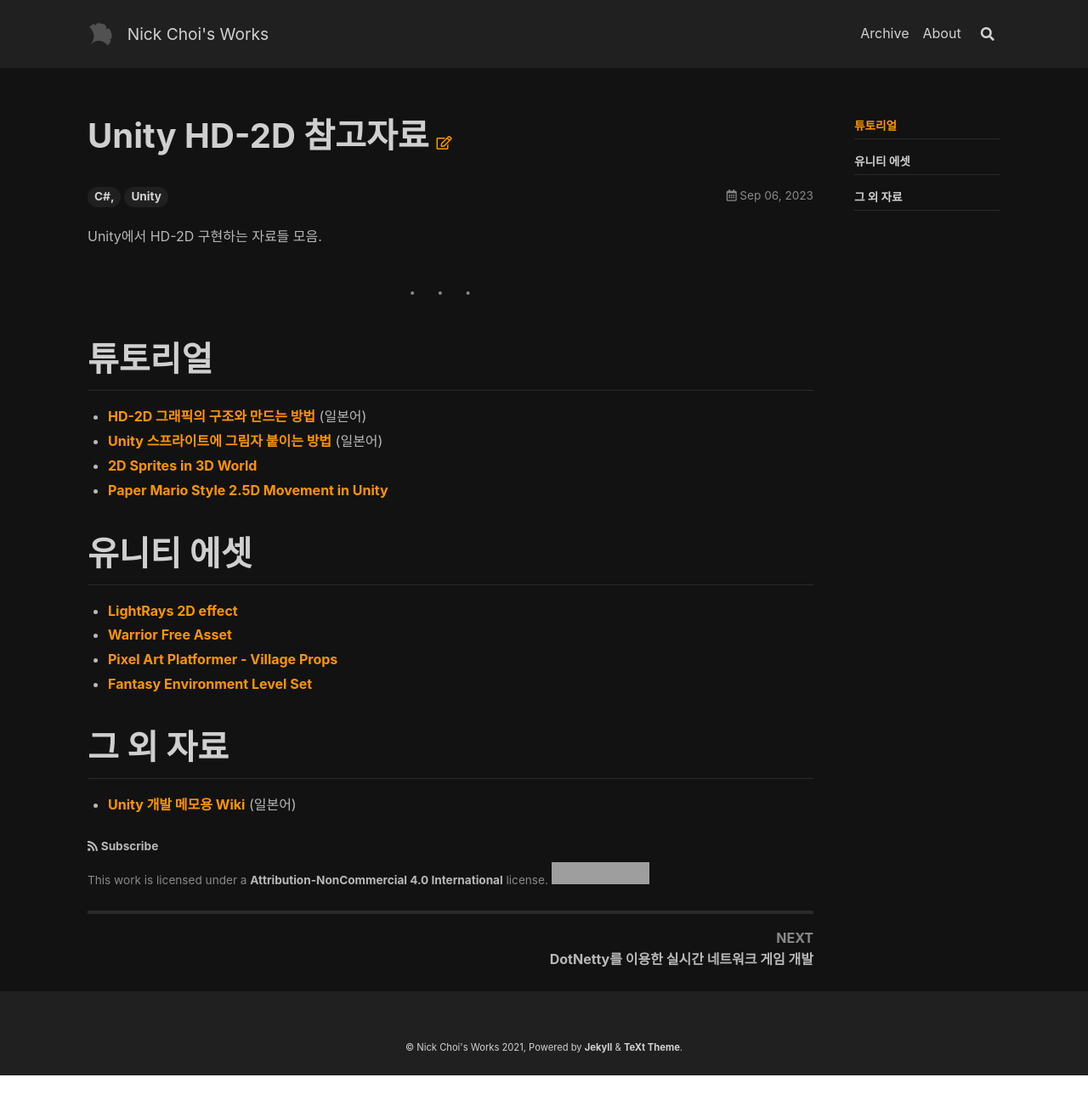
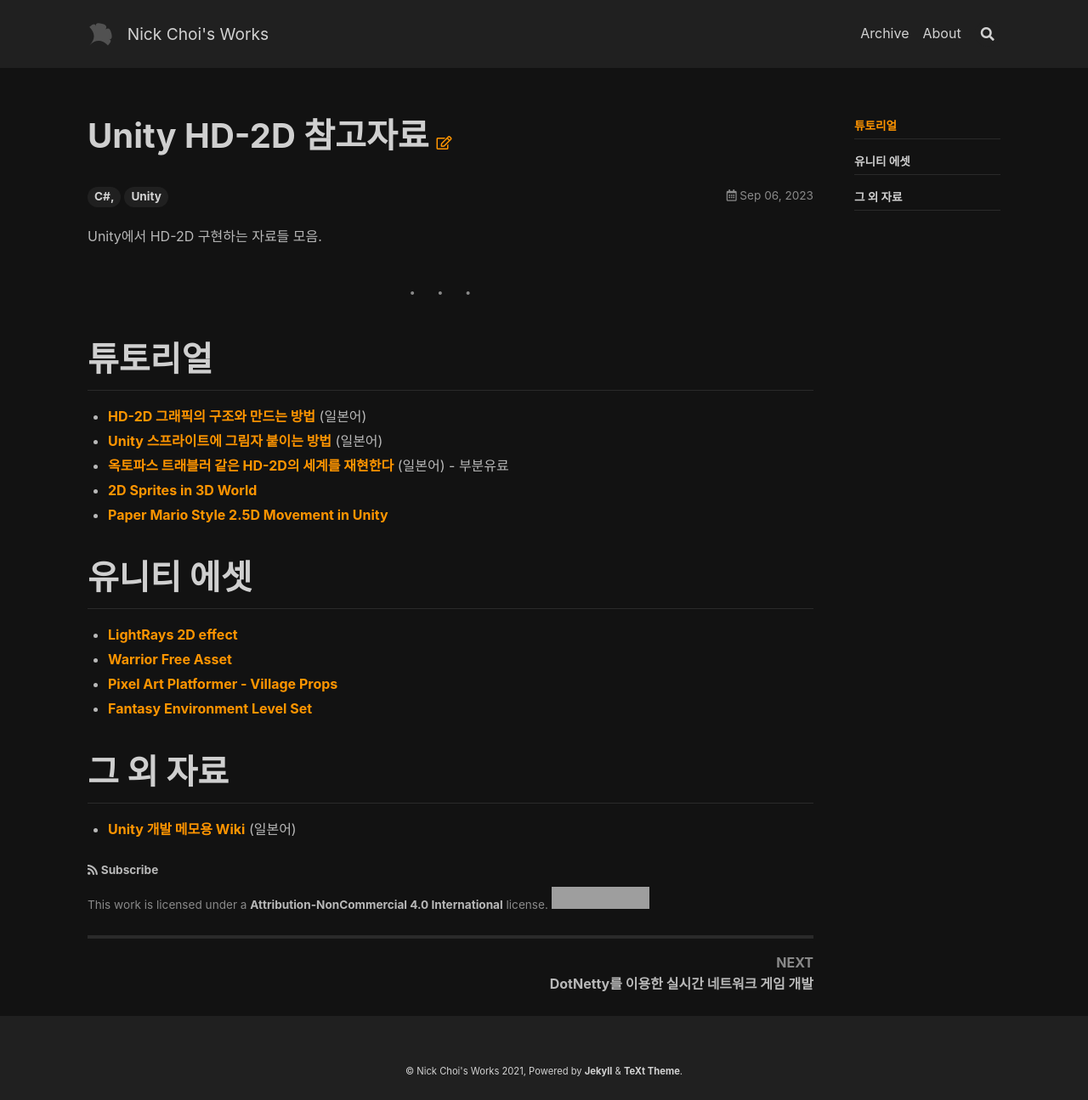
Before and after one commit to nick-choi/nick-choi.github.io, a Jekyll site: the page built from _posts/2023-09-06-19-unity-with-hd2d.md, in a window 1280 px wide. Shown: the whole page at 85% size. Built offline with Jekyll 4.4.1, drawn with Linux system fonts in a browser that asks for light colours; nearby versions of some CDN libraries; before the commit the page ends 1266 px from its top, so only the background shows below that; grey boxes are pictures that could not be loaded.

Commit message:
updated unity with hd2d

```diff
--- a/_posts/2023-09-06-19-unity-with-hd2d.md
+++ b/_posts/2023-09-06-19-unity-with-hd2d.md
@@ -14,6 +14,7 @@
 # 튜토리얼
 * [HD-2D 그래픽의 구조와 만드는 방법](https://www.youtube.com/watch?v=YGY6p-cnb08) (일본어)
 * [Unity 스프라이트에 그림자 붙이는 방법](https://sleepygamersmemo.blogspot.com/2017/07/unity-sprites-shadow.html) (일본어)
+* [옥토파스 트래블러 같은 HD-2D의 세계를 재현한다](https://note.com/game_shiori/n/n8e3870afb515) (일본어) - 부분유료
 * [2D Sprites in 3D World](https://www.youtube.com/watch?v=FjJJ_I9zqJo)
 * [Paper Mario Style 2.5D Movement in Unity](https://www.youtube.com/watch?v=6obBCWLH1GI)
 
```
